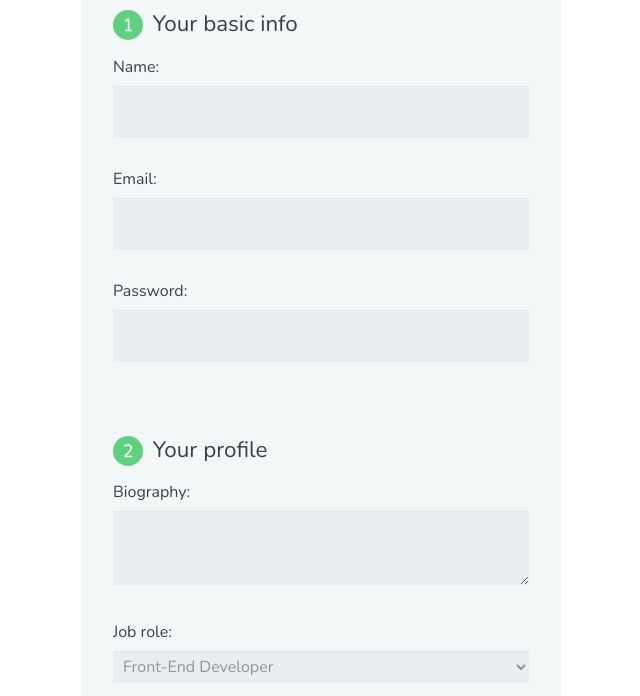
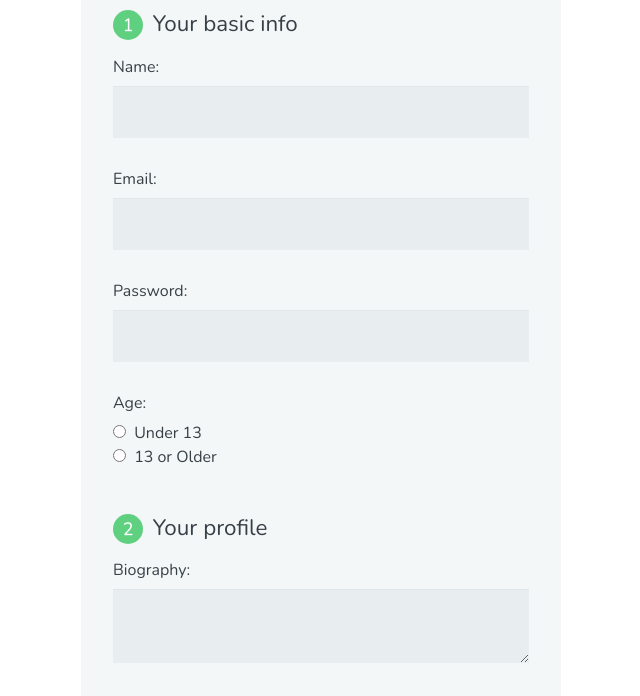
Before and after one commit to JoKeizer/Form, a plain HTML site: page index.html in a window 1280 px wide. Shown: the part 85-781 px from the top of the page, without its empty margins (319-959 px from the left). Drawn offline with nearby package versions, Linux system fonts and the light colour scheme.

Commit message:
add radio button

```diff
--- a/index.html
+++ b/index.html
@@ -22,12 +22,19 @@
 
             <label for="password">Password:</label>
             <input type="password" id="password" name="user_password">
+
+<!--            should be the same to check the value: name="user_age"-->
+            <label>Age:</label>
+            <input type="radio" id="under_13" value="under_13" name="user_age">
+            <label for="under_13" class="light">Under 13</label>
+            <br>
+            <input type="radio" id="over_13" value="over_13" name="user_age">
+            <label for="over_13" class="light">13 or Older</label>
+
         </fieldset>
 
         <fieldset>
-
             <legend><span class="number"> 2</span> Your profile</legend>
-
             <label for="bio"> Biography:</label>
             <textarea id="bio" name="user_bio"></textarea>
 
```
